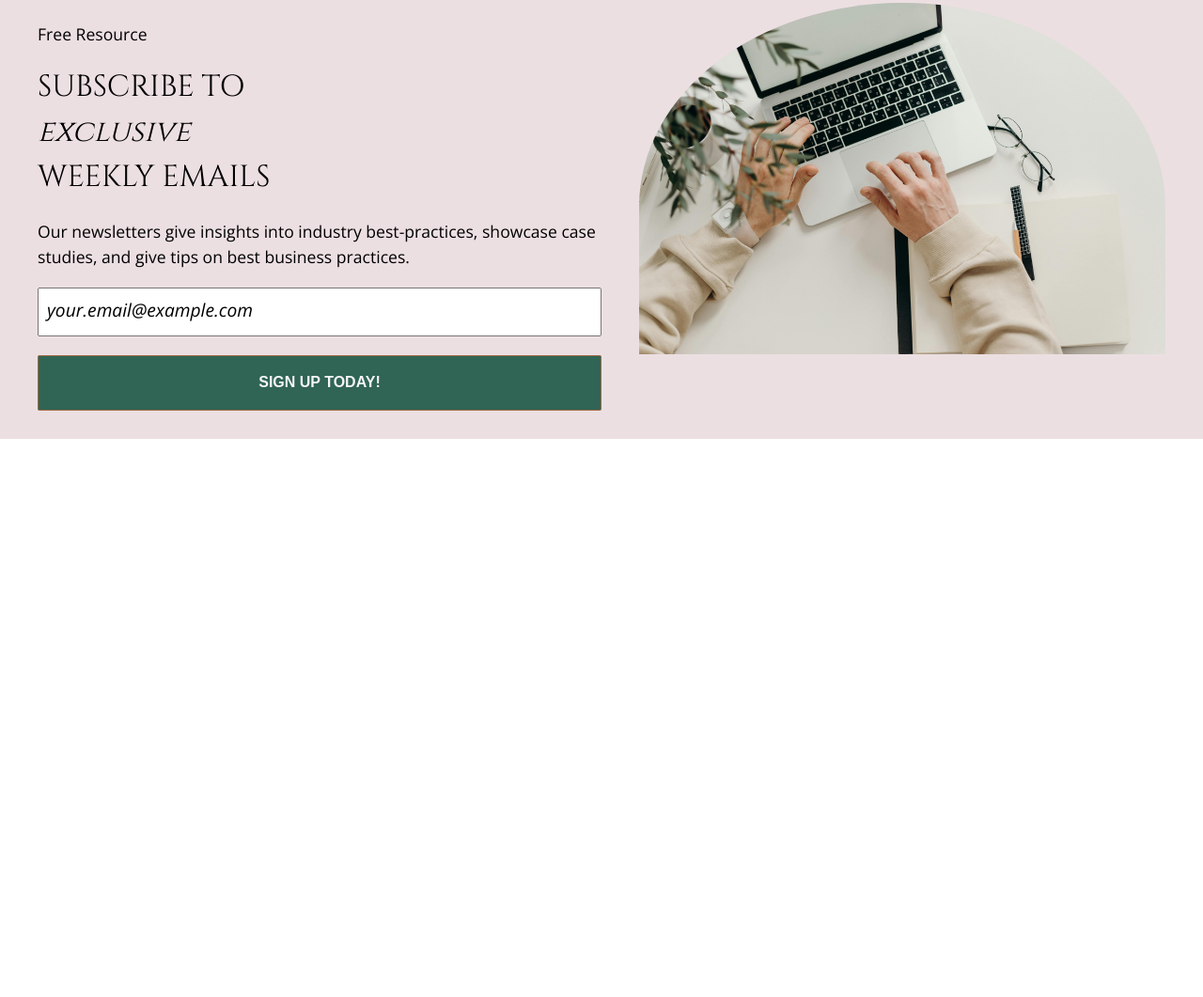
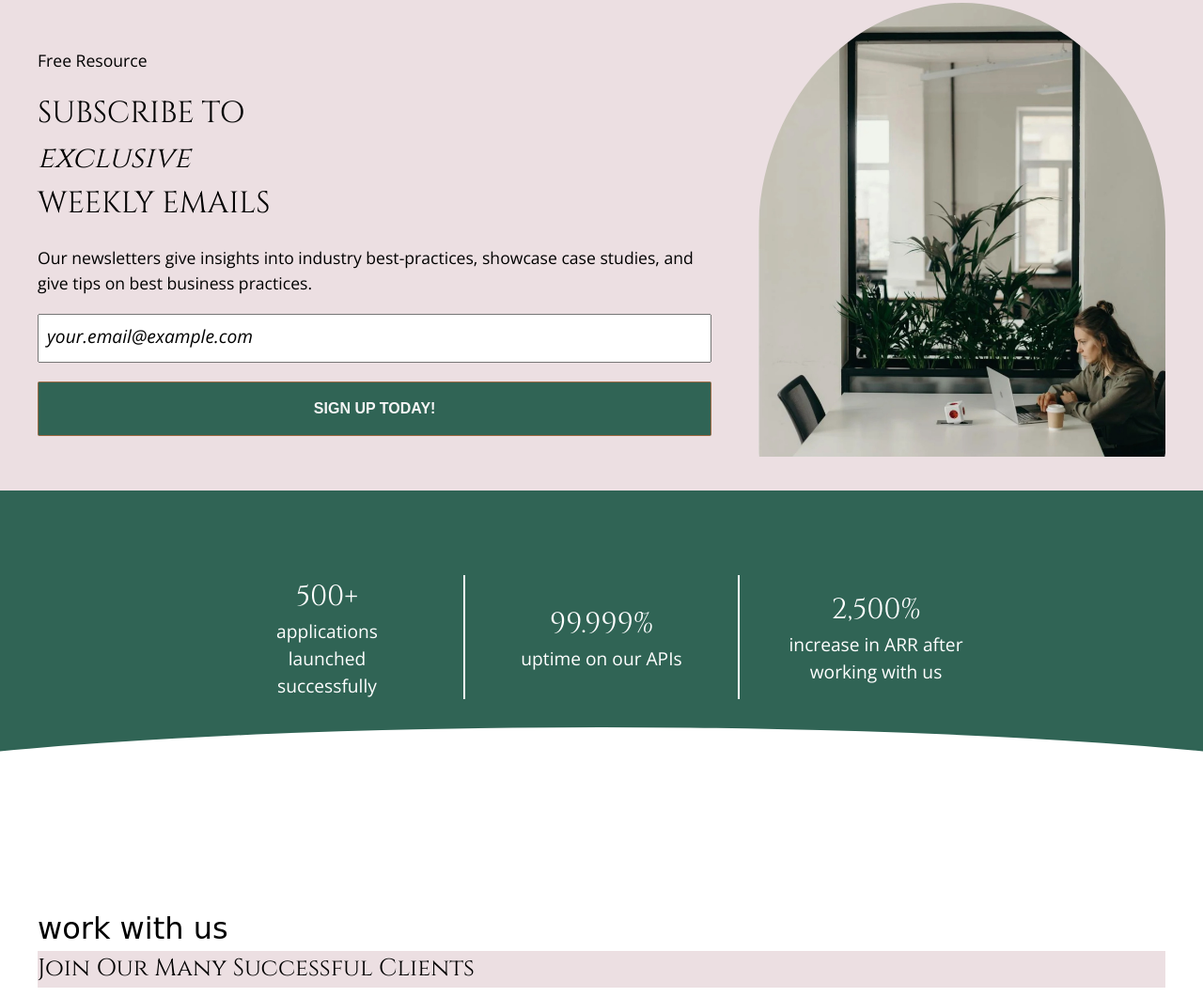
Before and after one commit to jananananana/personal-website, a plain HTML site: page index.html in a window 1280 px wide. Shown: the part 819-1880 px from the top of the page at 94% size. Before the commit the page ends 1286 px from the top, so only its background shows below. Drawn offline with nearby package versions, Linux system fonts and the light colour scheme; a web font is replaced by a local one.

Commit message:
adjust bump and overflow

```diff
--- a/index.html
+++ b/index.html
@@ -23,7 +23,7 @@
                     <h1 class="j-heading">
                         <a href="/" class="j-button--plain">
                             <span class="j-heading__top">Douglas</span>
-                            <span class="j-heading__bottom">Doodletown</span>
+                            <span class="j-heading__fancy">Doodletown</span>
                         </a>
                     </h1>
                     <nav>
@@ -70,10 +70,9 @@
             </div>
         </main>
 
-
         <section class="j-main--blush">
             <div class="page-container j-main--blush__content">
-                <div class="">
+                <div class="j-main__content-container">
                     <p class="j-main__text">Free Resource</p>
                     <h2 class="j-heading j-heading--2">
                         Subscribe to <span class="j-heading--em">exclusive</span> weekly emails
@@ -95,11 +94,45 @@
                     </div>
                 </div>
                 <div class="j-main__image-container">
-                    <img class="j-main__image" src="images/keyboard.jpg" alt="Hands on a keyboard">
+                    <img class="j-main__image" src="images/focus.jpg" alt="Woman working at a table on laptop">
                 </div>
             </div>
         </section>
-        <section>
+
+        <section class="j-main--inverse">
+            <div class="page-container">
+
+                <div class="j-stats">
+                    <div class="j-stats__item">
+                        <h3 class="j-heading">500+</h3>
+                        <p>applications launched successfully</p>
+                    </div>
+                    <div class="j-stats__divider"></div>
+                    <div class="j-stats__item">
+                        <h3 class="j-heading">99.999%</h3>
+                        <p>uptime on our APIs</p>
+                    </div>
+                    <div class="j-stats__divider"></div>
+                    <div class="j-stats__item">
+                        <h3 class="j-heading">2,500%</h3>
+                        <p>increase in ARR after working with us</p>
+                    </div>
+                </div>
+            </div>
+
+        </section>
+        <section class="j-main--inverse-bump">
+            <div class="page-container">
+                <h2 class="j-heading__fancy">
+                    work with us
+                </h2>
+                <div class="j-main--blush">
+                    <h3 class="j-heading">Join Our Many Successful Clients</h3>
+
+                </div>
+            </div>
+
+
 
         </section>
     </div>
--- a/style.css
+++ b/style.css
@@ -69,7 +69,7 @@ body {
     display: block;
     text-transform: uppercase;
 }
-.j-heading__bottom {
+.j-heading__fancy {
     display: block;
     font-family: var(--fancy-font);
     font-size: 2em;
@@ -148,13 +148,8 @@ body {
     border-color: var(--black-color);
 }
 
-/*********************/
-/*** Email Form Styles ***/
-/*********************/
 
-.j-email-form {
-
-}
+/* Email Form Style */
 .j-email-form__input {
     box-sizing: border-box;
     padding: 0.8em 1em;
@@ -185,12 +180,34 @@ body {
     font-size: 0.7em;
     background-color: var(--white-color);
 }
-
-
 .j-email-form__submit {
     width: 100%;
 }
 
+/* Stats  */
+.j-stats {
+    display: grid;
+    grid-template-columns: [col1]250px[col2]2px[col3]250px[col4]2px[col5]250px[colend];
+    gap: 20px;
+    justify-content: center;
+    font-size: 1.2em;
+}
+.j-stats__item {
+
+    justify-self: center;
+    align-self: center;
+
+    padding: 0 30px;
+    text-align: center;
+}
+.j-stats__divider {
+    height: 100%;
+    border-left: 2px solid var(--white-color);
+
+}
+.j-stats__item:last-child:after {
+    content: none;
+}
 
 /*********************/
 /*** Layout Styles ***/
@@ -234,14 +251,6 @@ body {
     padding: 40px 20px 40px 0;
     width: 40%;
 }
-.j-main--blush__content {
-    display: grid;
-    grid-template-columns: [col1] 50% [col2] auto [colend];
-    column-gap: 40px;
-
-    padding-top: 30px;
-    padding-bottom: 30px;
-}
 .j-main__text {
     margin: 20px 0;
     font-size: 1.1em;
@@ -268,13 +277,47 @@ body {
 
 .j-main--blush {
     background-color: var(--rose-color);
-
     color: var(--black-color);
+}
+.j-main--blush__content {
+    display: flex;
+    align-items: center;
+    padding-top: 30px;
+    padding-bottom: 30px;
+}
+.j-main__content-container {
+    padding-right: 50px;
 }
 .j-main__image-container {
     overflow: hidden;
     border-radius: 50% 50% 10px 10px;
+    width: 50%;
 }
 .j-main__image {
     width: 100%;
 }
+/* bottom padding is for j-main--inverse-bump */
+.j-main--inverse {
+    padding: 80px 0 200px 0;
+    background-color: var(--teal-color);
+    color: var(--white-color);
+}
+/* this must be next to j-main--inverse */
+.j-main--inverse-bump {
+    margin: 0 auto;
+    position: relative;
+    background-color: white;
+    overflow-x: clip;
+}
+.j-main--inverse-bump:before {
+    content: "";
+    display: block;
+    position: absolute;
+    border-top-left-radius: 50%;
+    border-top-right-radius: 50%;
+    top: -180px;
+    right: -25%;
+    height: 200px;
+    width: 150%;
+    background-color: var(--white-color);
+}
```
Also changed, not shown: images/focus.jpg (added).
